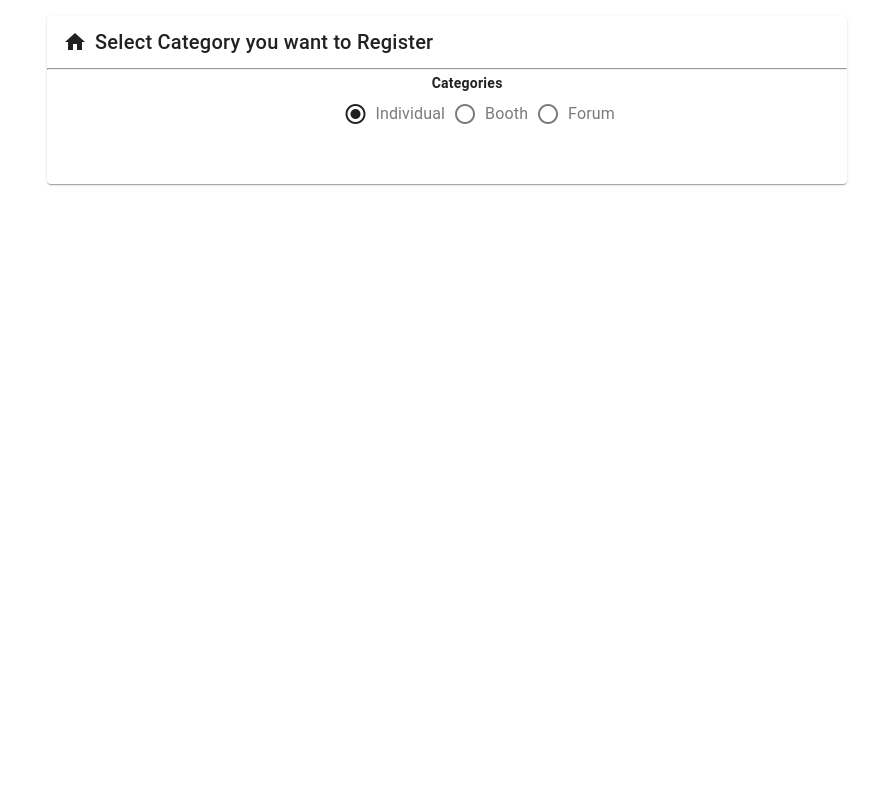
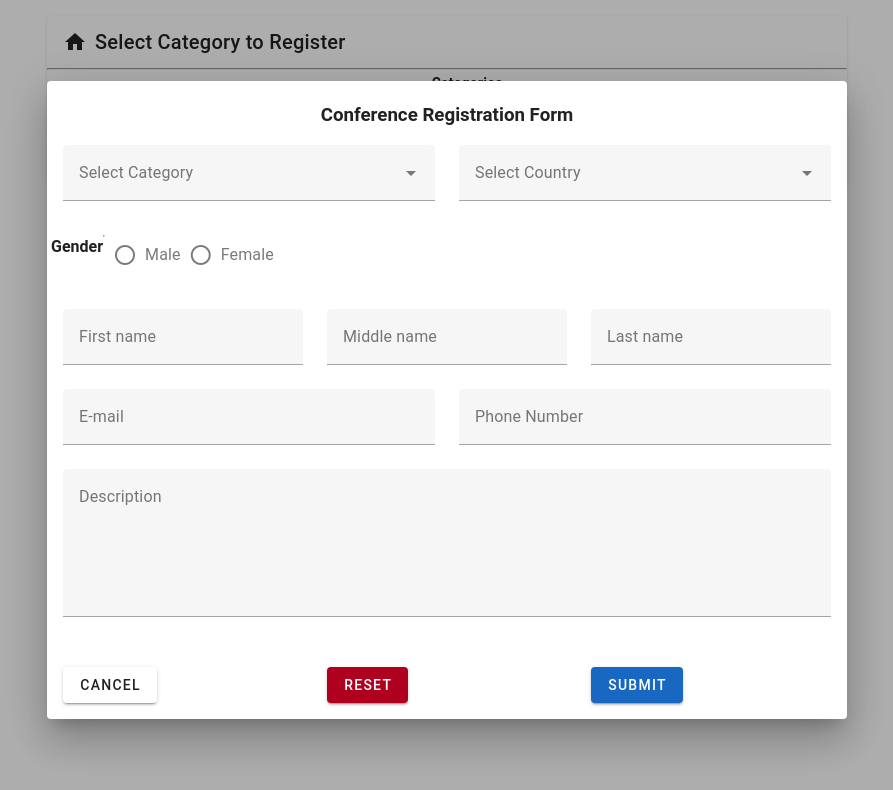
Before and after one commit to zeKibiriti/Conference-Registration, a Vue app: page /registration-page in a window 1280 px wide. Both pictures are taken after a click on the label "Individual". Shown: the top 790 px of the page, without its empty margins (193-1086 px from the left). Built offline with nearby package versions, Linux system fonts and the light colour scheme.

Commit message:
Refining radio buttons for modal event

```diff
--- a/src/components/ConferenceRegistration.vue
+++ b/src/components/ConferenceRegistration.vue
@@ -1,14 +1,16 @@
 <template>
+  <v-app>
     <v-container>
-    <!-- Center-aligned v-row -->
       <v-card
         class="mx-auto"
         width="800"
         prepend-icon="mdi-home"
         >
+
       <template v-slot:title>
-        Select Category you want to Register
+        Select Category to Register
       </template>
+
       <v-row class="text-center">
         <v-col>
           <!-- Horizontal line (hr) -->
@@ -17,9 +19,6 @@
           <v-card-text>
             <v-row style="margin-left: 48%"><h4>Categories</h4>
             </v-row>
-        <!-- v-radio-group -->
-<!--        <v-radio-group v-model="inline" inline @change="handleRadioChange">-->
-          <!-- Radio buttons -->
             <v-col style="text-align: center">
               <v-radio-group
                 @change="handleRadioChange"
@@ -41,16 +40,10 @@
                 ></v-radio>
               </v-radio-group>
             </v-col>
-<!--          <v-radio label="Option 1" value="option1"></v-radio>-->
-<!--          <v-radio label="Option 2" value="option2"></v-radio>-->
-<!--        </v-radio-group>-->
           </v-card-text>
         </v-col>
       </v-row>
-
-    <!-- Your dialog -->
-<!--    <v-dialog v-model="dialog">-->
-      <v-dialog v-model="dialogs.Individual" max-width="800px">
+      <v-dialog v-model="modalVisible" max-width="800px">
         <v-card>
           <h3 style="text-align: center; margin-top: 20px">Conference Registration Form</h3>
           <!-- Form Content -->
@@ -60,7 +53,7 @@
               <v-row align="center" justify="center">
                 <v-col cols="12" md="6">
                   <v-select
-                    v-model="selectedItem"
+                    v-model="selectedCategoryItem"
                     :items="['Student', 'Non Student']"
                     label="Select Category"
                   >
@@ -190,112 +183,83 @@
             </v-container>
           </v-form>
         </v-card>
+<!--        <v-card>-->
+<!--          <v-card-title>Modal Title</v-card-title>-->
+<!--          <v-card-text>-->
+<!--            &lt;!&ndash; Modal content goes here &ndash;&gt;-->
+<!--            This is the content of the modal.-->
+<!--          </v-card-text>-->
+<!--          <v-card-actions>-->
+<!--            <v-btn @click="closeModal">Close</v-btn>-->
+<!--          </v-card-actions>-->
+<!--        </v-card>-->
       </v-dialog>
-      <!-- Dialog content goes here -->
-<!--    </v-dialog>-->
       </v-card>
     </v-container>
+  </v-app>
 </template>
 
 <script>
 export default {
   data() {
     return {
-      inline: null,
-      Individual: null,
-      Booth: null,
-      Forum: null,
-      dialogs: {
-        Individual: false,
-        Booth: false,
-        Forum: false,
-      }
+      valid: true,
+      inline: true,
+      selectedOption: null,
+      modalVisible: false,
+      selectedItem: null,
+      selectedCategoryItem: null,
+      column: null,
+      firstname: '',
+      middlename: '',
+      lastname: '',
+      email: '',
+      emailRules: [
+        (v) => !!v || 'Email is required',
+        (v) => /.+@.+\..+/.test(v) || 'Email must be valid',
+      ],
+      phoneNumber: '',
+      phoneRules: [
+        (v) => !!v || 'Phone number is required',
+        (v) => /^\d{10}$/.test(v) || 'Phone number must be 10 digits',
+      ],
+      description: '',
+      nameRules: [],
     };
   },
   methods: {
-  //   handleRadioChange(option) {
-  //     // Logic to open or close the dialog based on the selected radio button
-  //     if (this[option] === 'Individual' || this[option] === 'Booth' || this[option] === 'Forum') {
-  //       this.dialogs[option] = true; // Open the dialog
-  //     } else {
-  //       this.dialogs[option] = false; // Close the dialog
-  //     }
-  //   }
-  // }
     handleRadioChange() {
-      console.log('Hello:', this.dialogs)
-      // Logic to open or close the dialog based on the selected radio button
-      if (this.dialogs.Individual === 'Individual') {
-        this.dialog = true; // Open the dialog
-      } else if (this.dialogs.Booth === 'Booth') {
-        this.dialog = true; // Open the dialog
-      }
-      else this.dialog = this.dialogs.Forum === 'Forum';
-    }
-  }
+      // Show the modal when a radio button is selected
+      this.modalVisible = true;
+    },
+    closeModal() {
+      // Close the modal
+      this.modalVisible = false;
+    },
+    submitForm() {
+      // Your form submission logic here
+    },
+    resetForm() {
+      // Reset form fields
+      this.firstname = '';
+      this.middlename = '';
+      this.lastname = '';
+      this.email = '';
+      this.phoneNumber = '';
+      this.description = '';
+      // Reset validation state if using validation
+      this.$refs.submitForm?.resetValidation(); // Replace "form" with the ref attribute of your form element
+    },
+    clearSelection() {
+      this.selectedItem = null;
+    },
+    cancelForm() {
+      // Handle cancel logic
+      this.dialog = false;
+    },
+    formatPhoneNumber() {
+      // Handle phone number formatting logic
+    },
+  },
 };
 </script>
-
-
-<!--<template>-->
-<!--  <v-card-->
-<!--    class="mx-auto"-->
-<!--    width="800"-->
-<!--    prepend-icon="mdi-home"-->
-<!--  >-->
-<!--    <template v-slot:title>-->
-<!--      Select Category you want to Register-->
-<!--    </template>-->
-
-<!--    <v-card-text>-->
-<!--      <v-row style="margin-left: 48%"><h4>Categories</h4>-->
-<!--      </v-row>-->
-<!--      <v-row>-->
-<!--        <v-col style="text-align: center">-->
-<!--        <v-radio-group-->
-<!--          style="margin-left: 35%"-->
-<!--          @change="handleRadioChange"-->
-<!--          v-model="inline"-->
-<!--          inline-->
-<!--        >-->
-<!--          <v-radio-->
-<!--            label="Individual"-->
-<!--            value="Individual"-->
-<!--          ></v-radio>-->
-<!--          <v-radio-->
-<!--            label="Booth"-->
-<!--            value="Booth"-->
-<!--          ></v-radio>-->
-<!--          <v-radio-->
-<!--            label="Forum"-->
-<!--            value="Forum"-->
-<!--          ></v-radio>-->
-<!--        </v-radio-group>-->
-<!--        </v-col>-->
-<!--      </v-row>-->
-<!--    </v-card-text>-->
-<!--  </v-card>-->
-<!--</template>-->
-
-<!--<script>-->
-<!--export default {-->
-<!--  data () {-->
-<!--    return {-->
-<!--      column: null,-->
-<!--      inline: null,-->
-<!--      dialog: false-->
-<!--    };-->
-<!--  },-->
-<!--  methods: {-->
-<!--    handleRadioChange() {-->
-<!--      // Logic to open or close the dialog based on the selected radio button-->
-<!--      if (this.inline === 'Individual') {-->
-<!--        this.dialog = true; // Open the dialog-->
-<!--      } else {-->
-<!--        this.dialog = false; // Close the dialog-->
-<!--      }-->
-<!--    }-->
-<!--  }-->
-<!--};-->
-<!--}-->
-<!--</script>-->
--- a/src/layouts/default/AppBar.vue
+++ b/src/layouts/default/AppBar.vue
@@ -2,6 +2,7 @@
   <div id="app">
     <div class="navLink col-3">
       <router-link class="link" to="/home-page">Home</router-link>
+<!--      <router-link class="link" to="/test-page">Test</router-link>-->
       <router-link class="link" to="/registration-page" style="color: red">Conference Registration</router-link>
 <!--      <router-link class="link" to="/about">About</router-link>-->
 <!--      <router-link class="link" to="/movies">Movies</router-link>-->
```
Also changed, not shown: src/router/index.js (+6 -1 lines). Lines whose indentation alone changed are shown as unchanged.
